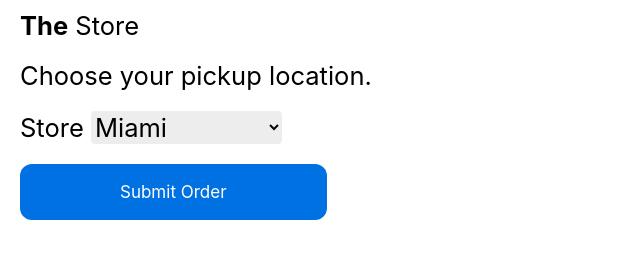
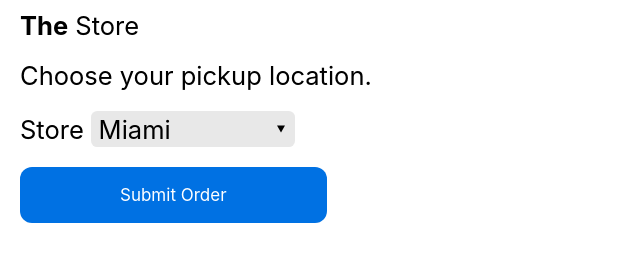
Before and after one commit to waynecarter/the-store, a website: page docs/checkout.html in a window 1280 px wide. Shown: the full height of the page, 0-640 px from the left. Drawn offline with Linux system fonts and the light colour scheme; no server answers.

Commit message:
Customize select element style.

```diff
--- a/docs/styles/styles.css
+++ b/docs/styles/styles.css
@@ -23,6 +23,29 @@ h2 {
 h3 {
     font-size: 1.2em;
     font-weight: 300;
+}
+
+select {
+    font: inherit;
+    border: 0;
+    margin: 0;
+    padding: 0.1em 1em 0.1em 0.3em;
+    border-radius: 0.25em;
+
+    outline: none;
+    appearance: none;
+    -webkit-appearance: none;
+
+    background-color: #e8e8e8;
+
+    background-image: url(../images/down-arrow.svg);
+    background-size: 0.3em;
+    background-repeat: no-repeat;
+    background-position: right 0.4em center;
+}
+
+select::after {
+    content: "▾";
 }
 
 /* Actions */
@@ -311,18 +334,6 @@ header > h1 {
     font-size: 1.5em;
 }
 
-select {
-    font: inherit;
-    border: 0;
-    margin: 0;
-    padding: 0;
-    border-radius: 4px;
-
-    outline: none;
-
-    background-color: rgba(0, 0, 0, 0.07);
-}
-
 /* Order */
 
 .content.order table {
```
Also changed, not shown: docs/images/down-arrow.svg (added).
